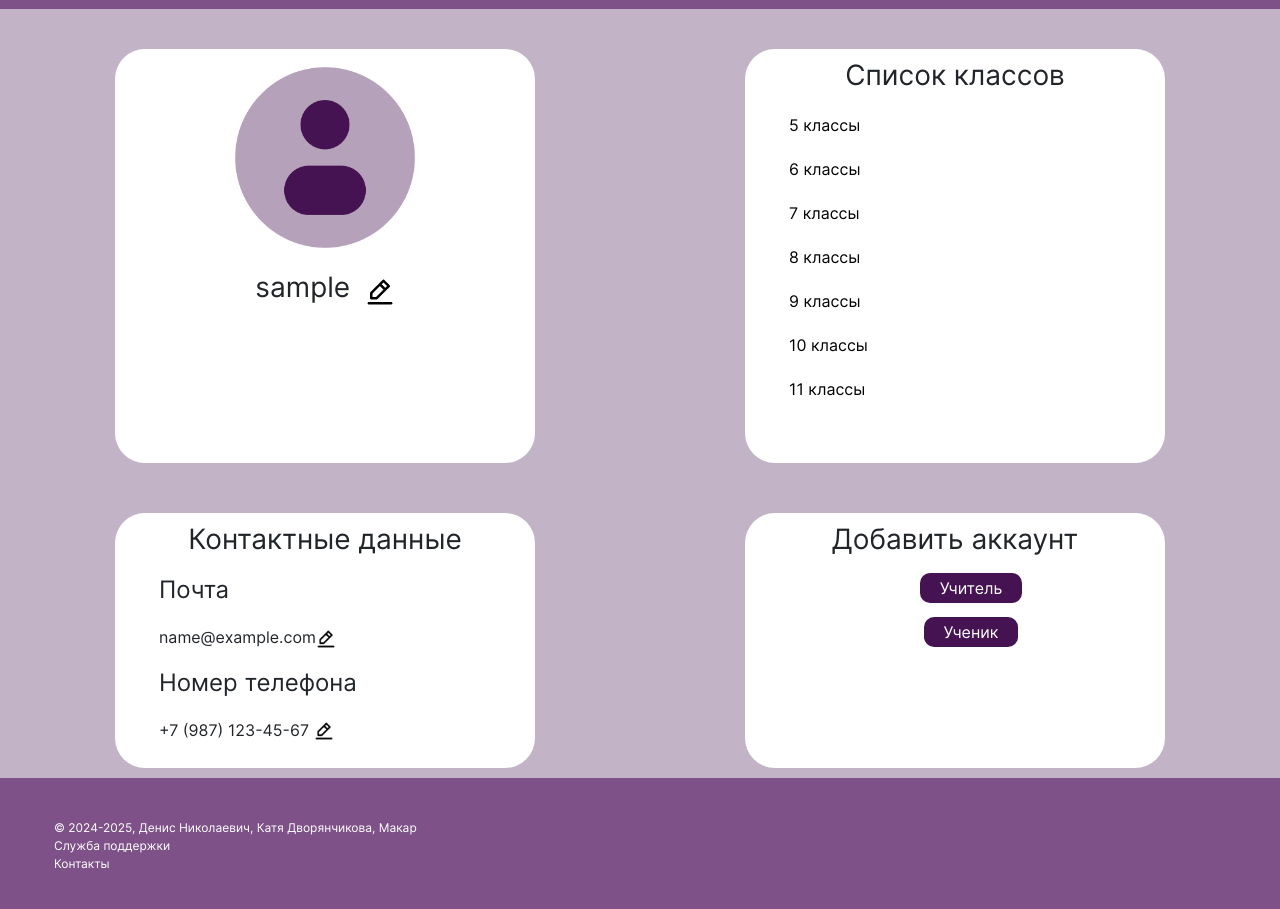
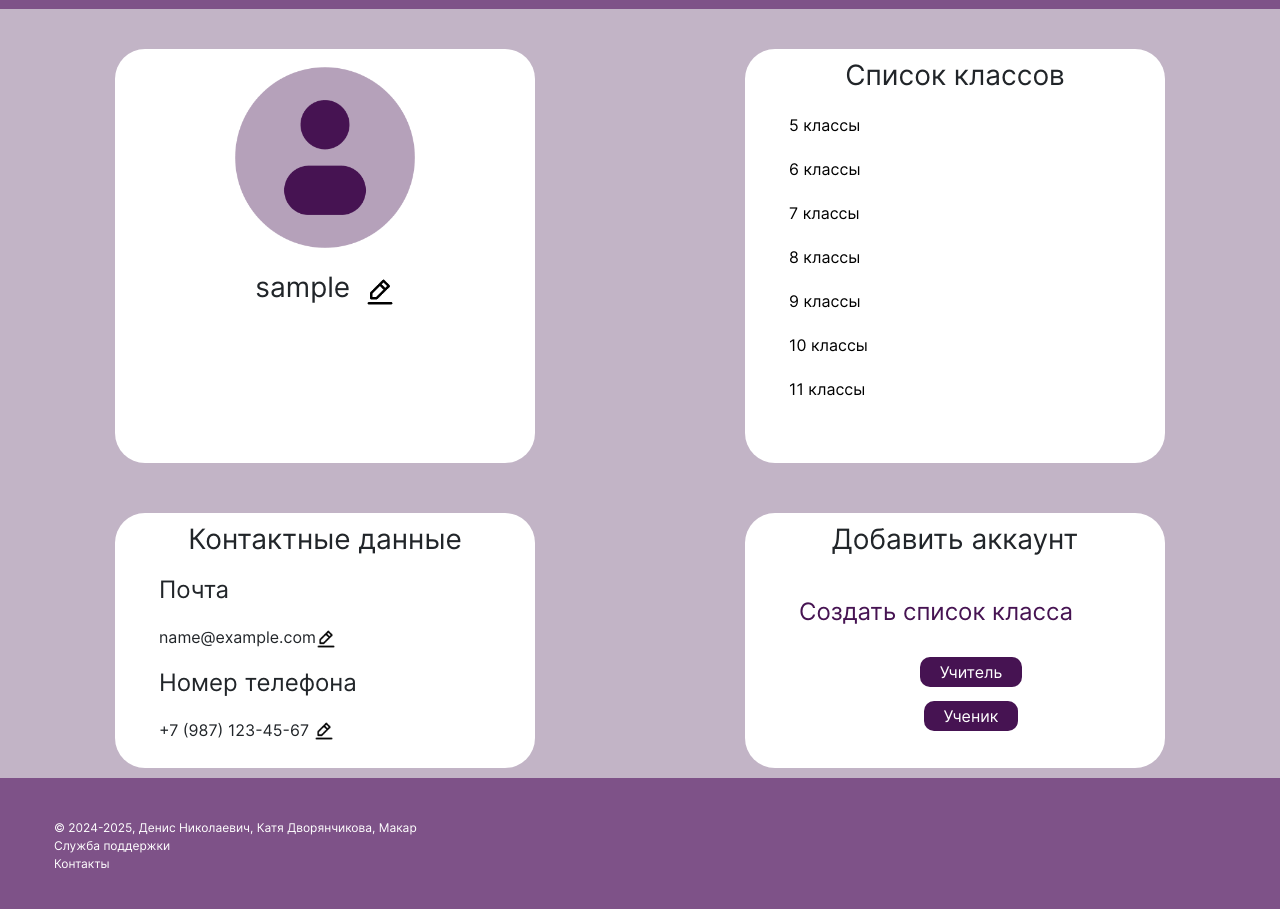
Before and after one commit to maknikstar/flask, a Flask app: a page that uses app/templates/second.html in a window 1280 px wide. Shown: the part 124-1033 px from the top of the page. Run offline with Flask 3, Linux system fonts and the light colour scheme; tables that the repository leaves empty hold one stand-in row (values such as "Sample post").

Commit message:
страница создать список

```diff
--- a/app/templates/second.html
+++ b/app/templates/second.html
@@ -40,7 +40,7 @@
     <div class="col-4 inner_box">
       <h3>Добавить аккаунт</h3>
       <ul class="accounts">
-
+        <div class="col"><a href="{{ url_for('creator')}}" class="nav">Создать список класса </a></div>
         <li><a href="" class="add_btn">Учитель</a></li>
         <li><a href="" class="add_btn">Ученик</a></li>
       </ul>
```
